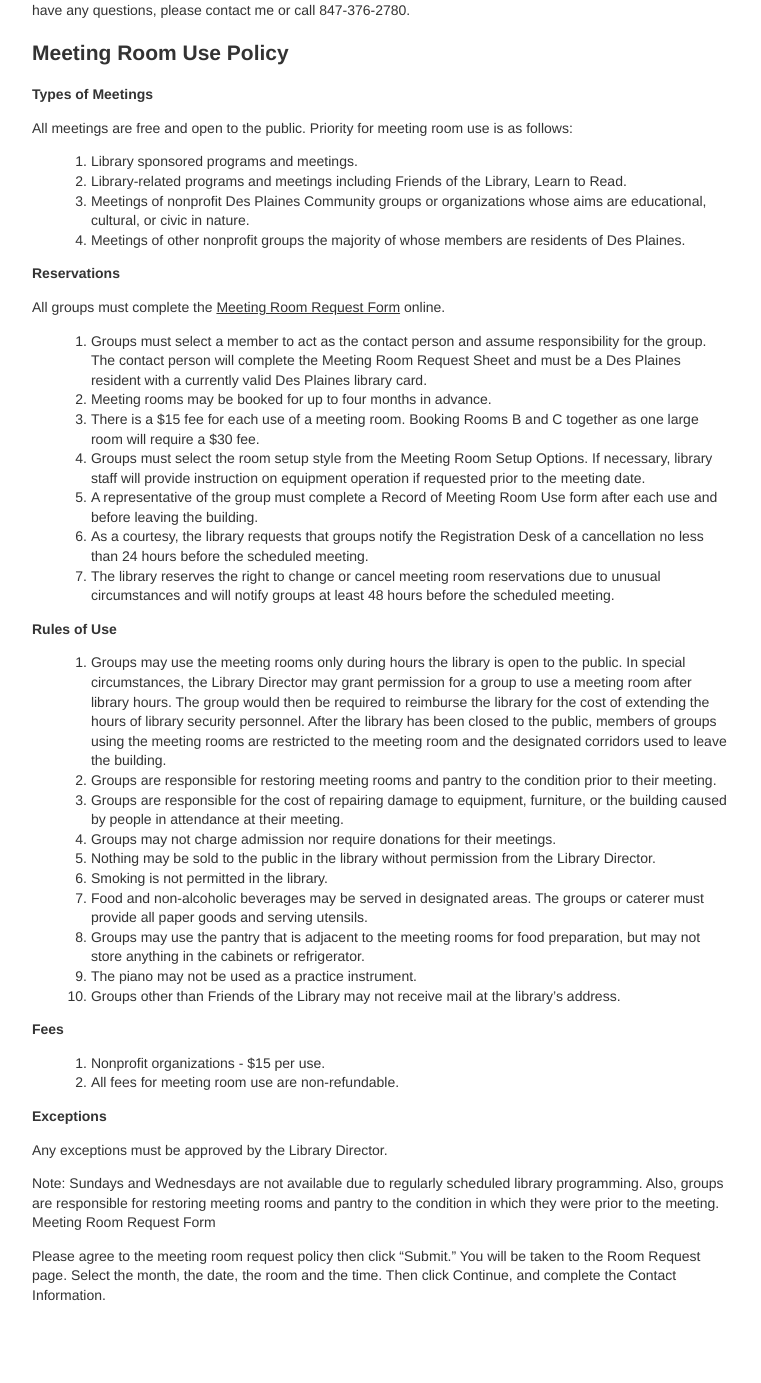
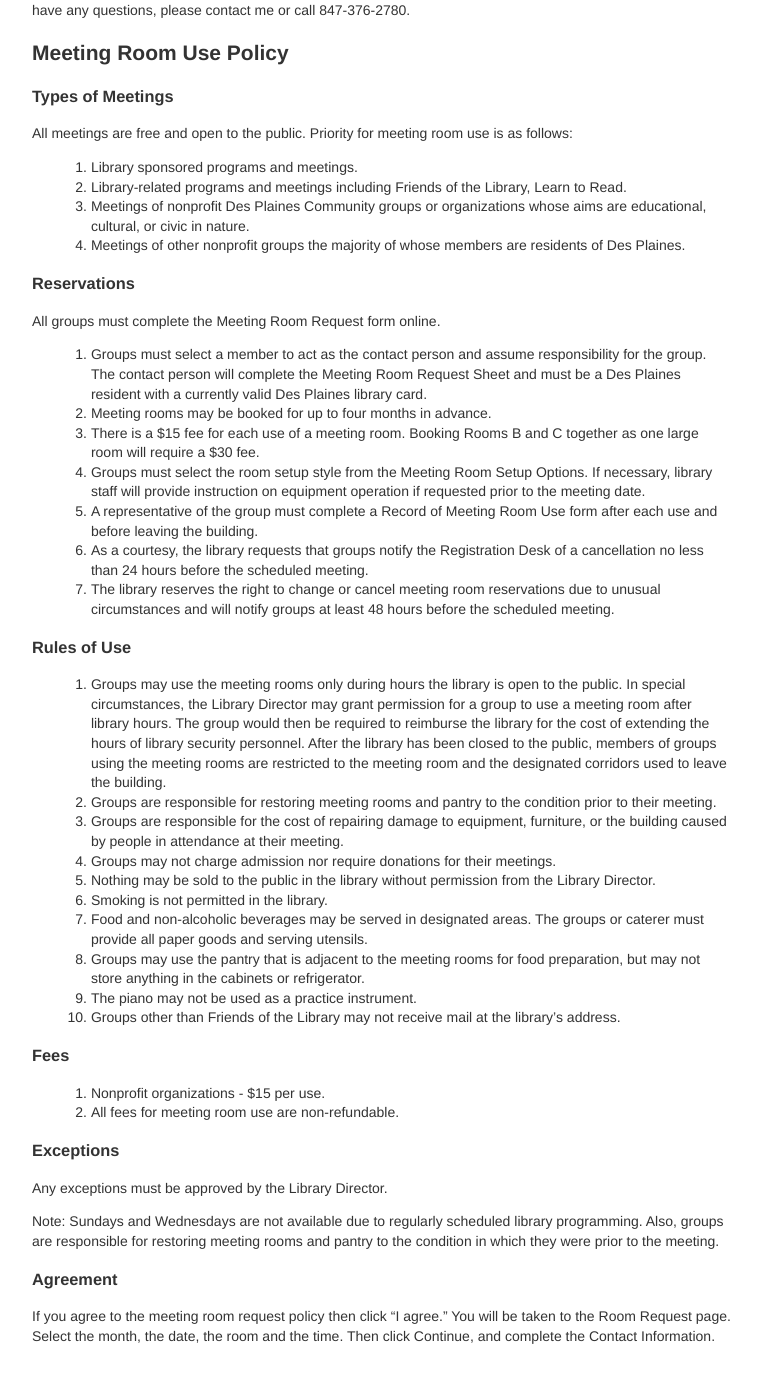
Before and after one commit to dpplweb/dppl-content, a Jekyll site: the page built from _posts/roberta/0611-01-01-meeting-rooms.md, in a window 1280 px wide and 1400 px high, scrolled down 961 px. Shown: the top 1383 px of the window, without its empty margins (258-1019 px from the left). Built offline with Jekyll 4.4.1, drawn with Linux system fonts in a browser that asks for light colours; Markdown is read by kramdown in place of the engine named in the settings; before the commit the page ends 2321 px from its top, so only the background shows below that.

Commit message:
Updated 0611-01-01-meeting-rooms.md

```diff
--- a/_posts/roberta/0611-01-01-meeting-rooms.md
+++ b/_posts/roberta/0611-01-01-meeting-rooms.md
@@ -50,7 +50,7 @@ Please review our Meeting Room Policy below before you complete our [Meeting Roo
 
 ##Meeting Room Use Policy
 
-**Types of Meetings**
+### Types of Meetings
 
 All meetings are free and open to the public. Priority for meeting room use is as follows:
 1. Library sponsored programs and meetings.
@@ -58,9 +58,9 @@ All meetings are free and open to the public. Priority for meeting room use is a
 3. Meetings of nonprofit Des Plaines Community groups or organizations whose aims are educational, cultural, or civic in nature.
 4. Meetings of other nonprofit groups the majority of whose members are residents of Des Plaines.
 
-**Reservations**
+### Reservations
 
-All groups must complete the [Meeting Room Request Form]() online.
+All groups must complete the Meeting Room Request form online.
 
 1. Groups must select a member to act as the contact person and assume responsibility for the group. The contact person will complete the Meeting Room Request Sheet and must be a Des Plaines resident with a currently valid Des Plaines library card.
 2. Meeting rooms may be booked for up to four months in advance.
@@ -70,7 +70,8 @@ All groups must complete the [Meeting Room Request Form]() online.
 6. As a courtesy, the library requests that groups notify the Registration Desk of a cancellation no less than 24 hours before the scheduled meeting.
 7. The library reserves the right to change or cancel meeting room reservations due to unusual circumstances and will notify groups at least 48 hours before the scheduled meeting.
 
-**Rules of Use**
+### Rules of Use
+
 1. Groups may use the meeting rooms only during hours the library is open to the public. In special circumstances, the Library Director may grant permission for a group to use a meeting room after library hours. The group would then be required to reimburse the library for the cost of extending the hours of library security personnel. After the library has been closed to the public, members of groups using the meeting rooms are restricted to the meeting room and the designated corridors used to leave the building.
 2. Groups are responsible for restoring meeting rooms and pantry to the condition prior to their meeting.
 3. Groups are responsible for the cost of repairing damage to equipment, furniture, or the building caused by people in attendance at their meeting.
@@ -82,16 +83,17 @@ All groups must complete the [Meeting Room Request Form]() online.
 9. The piano may not be used as a practice instrument.
 10. Groups other than Friends of the Library may not receive mail at the library's address.
 
-**Fees**
+### Fees
 
 1. Nonprofit organizations - $15 per use.
 2. All fees for meeting room use are non-refundable.
 
-**Exceptions**
+### Exceptions
 
 Any exceptions must be approved by the Library Director.
 
 Note: Sundays and Wednesdays are not available due to regularly scheduled library programming. Also, groups are responsible for restoring meeting rooms and pantry to the condition in which they were prior to the meeting.
-Meeting Room Request Form
 
-Please agree to the meeting room request policy then click "Submit." You will be taken to the Room Request page. Select the month, the date, the room and the time. Then click Continue, and complete the Contact Information.
+### Agreement
+
+If you agree to the meeting room request policy then click "I agree." You will be taken to the Room Request page. Select the month, the date, the room and the time. Then click Continue, and complete the Contact Information.
```
